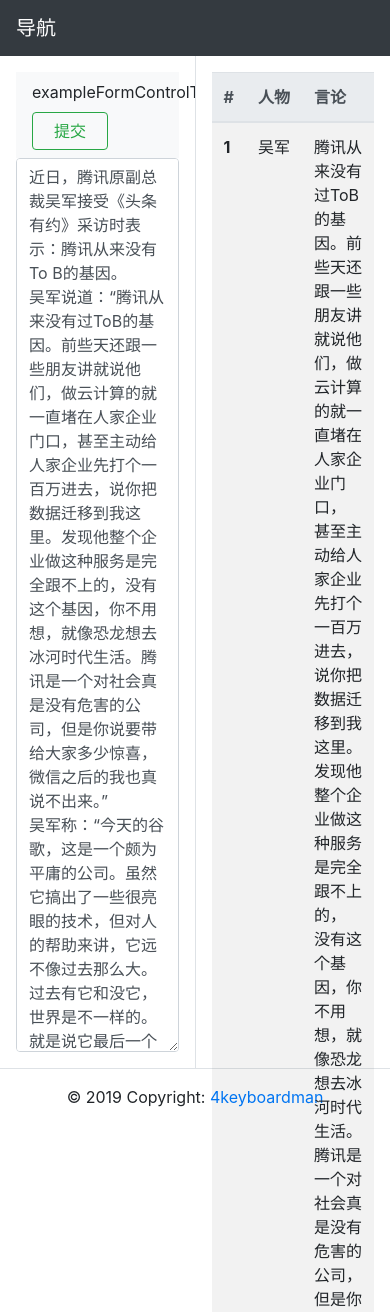
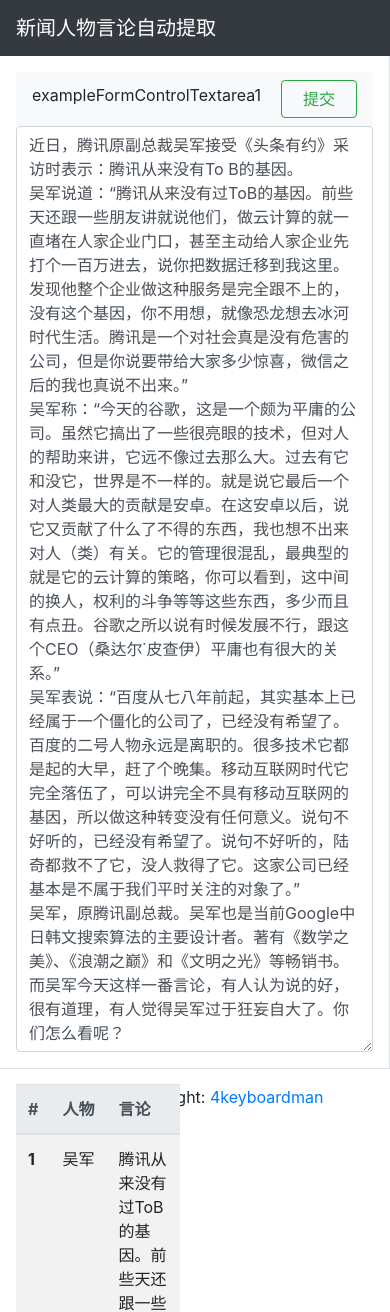
Before and after one commit to 4keyboardman/StandpointExtract, a Flask app: page / in a window 390 px wide. Shown: the top 1312 px of the page. Run offline with Flask 2, Linux system fonts and the light colour scheme; some libraries are stand-ins or nearby versions.

Commit message:
css优化

```diff
--- a/flaskr/templates/index.html
+++ b/flaskr/templates/index.html
@@ -9,55 +9,11 @@
     <link rel="stylesheet" href="https://stackpath.bootstrapcdn.com/bootstrap/4.3.1/css/bootstrap.min.css"
           integrity="sha384-ggOyR0iXCbMQv3Xipma34MD+dH/1fQ784/j6cY/iJTQUOhcWr7x9JvoRxT2MZw1T" crossorigin="anonymous">
     <style type="text/css">
-
         html, body {
             width: 100%;
             height: 100%;
             padding: 0;
             margin: 0;
-        }
-
-        #main {
-            display: flex;
-            flex-direction: column;
-            height: 100%;
-        }
-
-        .container-fluid {
-            flex: 1;
-            height: 100%;
-            display: flex;
-            justify-content: center;
-            align-items: flex-start;
-        }
-
-        .left-row {
-            height: 100%;
-            width: 100%;
-        }
-
-        .left-col {
-            width: 100%;
-            height: 100%;
-            overflow: auto;
-        }
-
-        .left-form-group {
-            display: flex;
-            width: 100%;
-            height: 100%;
-            justify-content: flex-start;
-            align-items: flex-start;
-            flex-direction: column;
-            margin: 0;
-        }
-
-        .left-form-group .navbar {
-            width: 100%;
-        }
-
-        .left-form-group textarea {
-            height: 100%;
         }
 
         .entity {
@@ -67,24 +23,23 @@
     </style>
 </head>
 <body>
-<div id="main">
+<div class="container-fluid p-0 h-100 d-flex flex-column">
     <nav class="navbar navbar-dark bg-dark">
         <!-- Navbar content -->
-        <a class="navbar-brand" href="#">导航</a>
+        <a class="navbar-brand" href="#">新闻人物言论自动提取</a>
     </nav>
-    <div class="container-fluid p-0">
 
-        <div class="row left-row">
-            <div class="col left-col border-right p-3">
-                <div class="form-group left-form-group">
-                    <nav class="navbar navbar-light bg-light">
+    <div class="row m-0 h-100">
+        <div class="col h-100 border-right p-3">
+            <div class="form-group d-flex flex-column h-100">
+                <nav class="navbar navbar-light bg-light w-100">
                     <label for="input-text">exampleFormControlTextarea1</label>
                     <button id="submit" class="btn btn-outline-success " type="submit"> &nbsp;&nbsp;提交&nbsp;&nbsp;</button>
                 </nav>
-                    <textarea class="form-control" id="input-text" rows="15"></textarea>
+                <textarea class="form-control h-100" id="input-text"></textarea>
             </div>
         </div>
-            <div class="col p-3">
+        <div class="col p-3 h-100">
             <div class="row">
                 <div id="extract_table" class="col">
                     <!--
@@ -140,7 +95,7 @@
             </div>
         </div>
     </div>
-    </div>
+
     <footer class="page-footer font-small blue  border-top">
         <!-- Copyright -->
         <div class="footer-copyright text-center py-3">© 2019 Copyright:
```
Also changed, not shown: flaskr/templates/index2.html (deleted, +0 -117 lines). Lines whose indentation alone changed are shown as unchanged.
